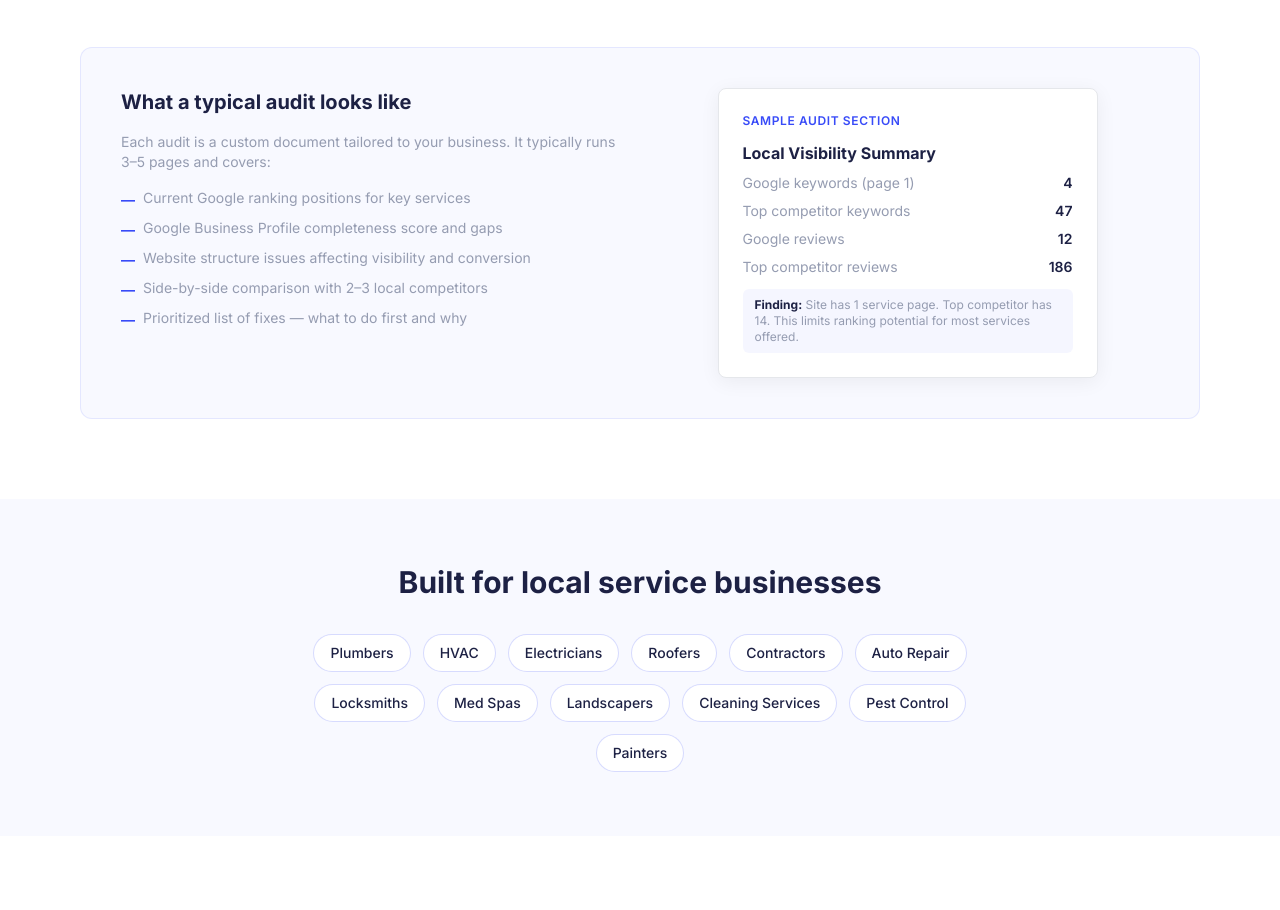
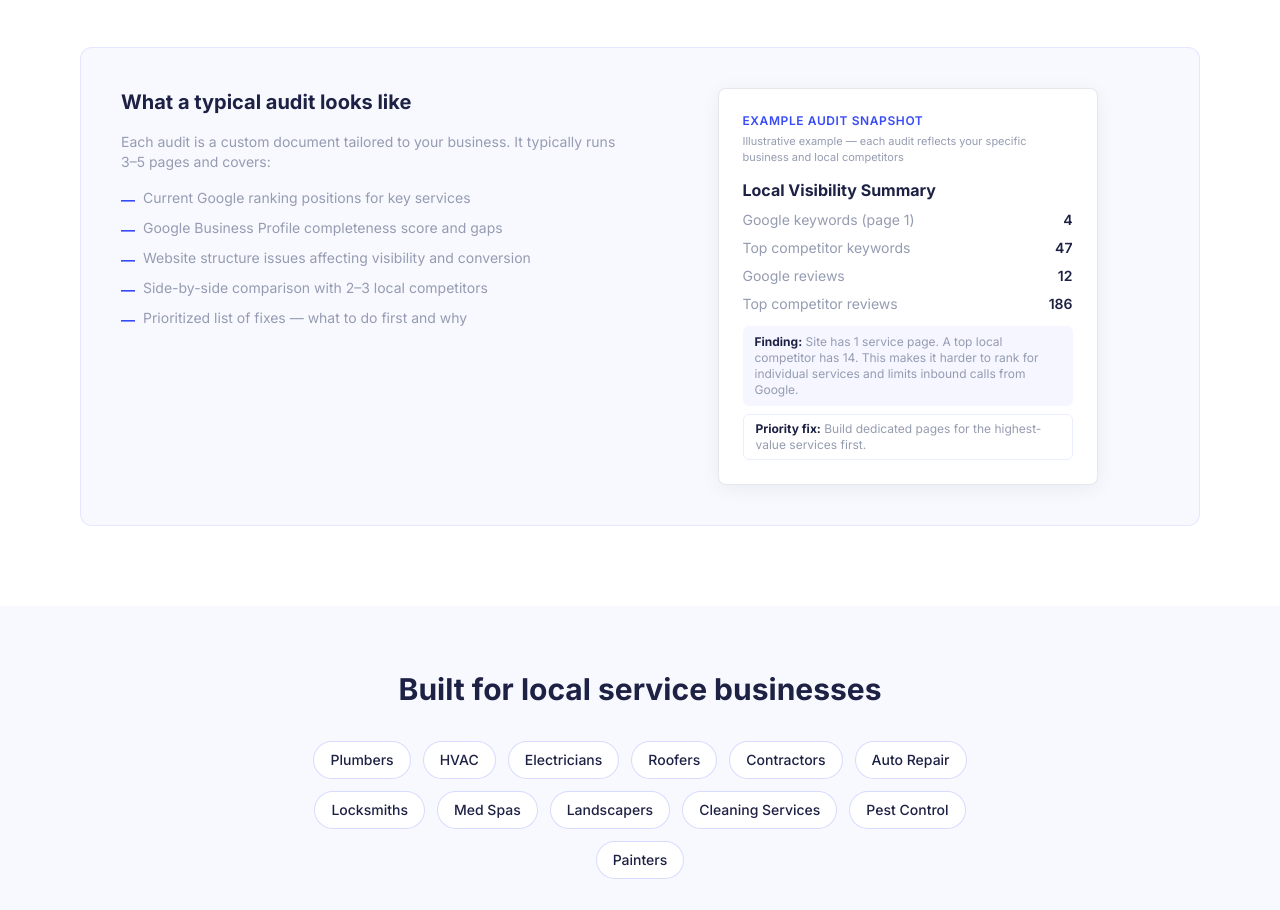
Before and after one commit to pal-palych/leadrevs, a Next.js app: page /free-audit in a window 1280 px wide. Shown: the part 2976-3886 px from the top of the page. Built offline with nearby package versions, Linux system fonts and the light colour scheme.

Commit message:
Polish audit preview — better label, honesty line, sharper finding, priority fix

```diff
--- a/src/app/free-audit/page.tsx
+++ b/src/app/free-audit/page.tsx
@@ -319,8 +319,11 @@ export default function FreeAuditLanding() {
               </div>
               <div className="flex w-full items-center justify-center lg:w-1/2">
                 <div className="w-full max-w-[380px] rounded-lg border border-gray-200 bg-white p-6 shadow-[0_4px_20px_rgba(0,0,0,0.06)]">
-                  <p className="mb-3 text-xs font-semibold uppercase tracking-wider text-primary">
-                    Sample audit section
+                  <p className="mb-1 text-xs font-semibold uppercase tracking-wider text-primary">
+                    Example Audit Snapshot
+                  </p>
+                  <p className="mb-3 text-[11px] text-[#959cb1]">
+                    Illustrative example — each audit reflects your specific business and local competitors
                   </p>
                   <h4 className="mb-2 text-base font-bold text-[#1d2144]">
                     Local Visibility Summary
@@ -346,7 +349,14 @@ export default function FreeAuditLanding() {
                   <div className="rounded-md bg-primary/5 px-3 py-2">
                     <p className="text-xs text-[#959cb1]">
                       <strong className="text-[#1d2144]">Finding:</strong> Site has 1 service page.
-                      Top competitor has 14. This limits ranking potential for most services offered.
+                      A top local competitor has 14. This makes it harder to rank for individual
+                      services and limits inbound calls from Google.
+                    </p>
+                  </div>
+                  <div className="mt-2 rounded-md border border-primary/10 px-3 py-1.5">
+                    <p className="text-xs text-[#959cb1]">
+                      <strong className="text-[#1d2144]">Priority fix:</strong> Build dedicated
+                      pages for the highest-value services first.
                     </p>
                   </div>
                 </div>
```
